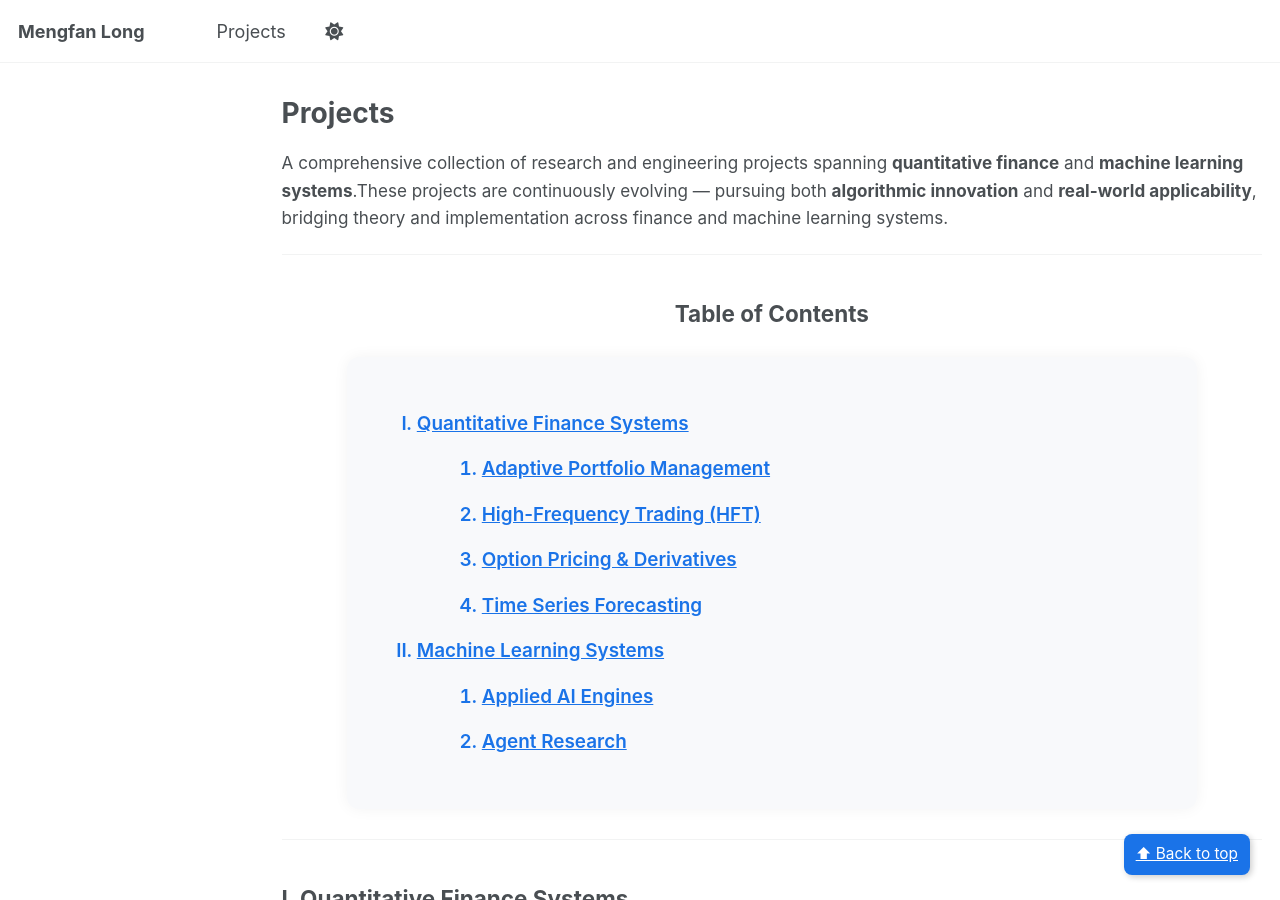
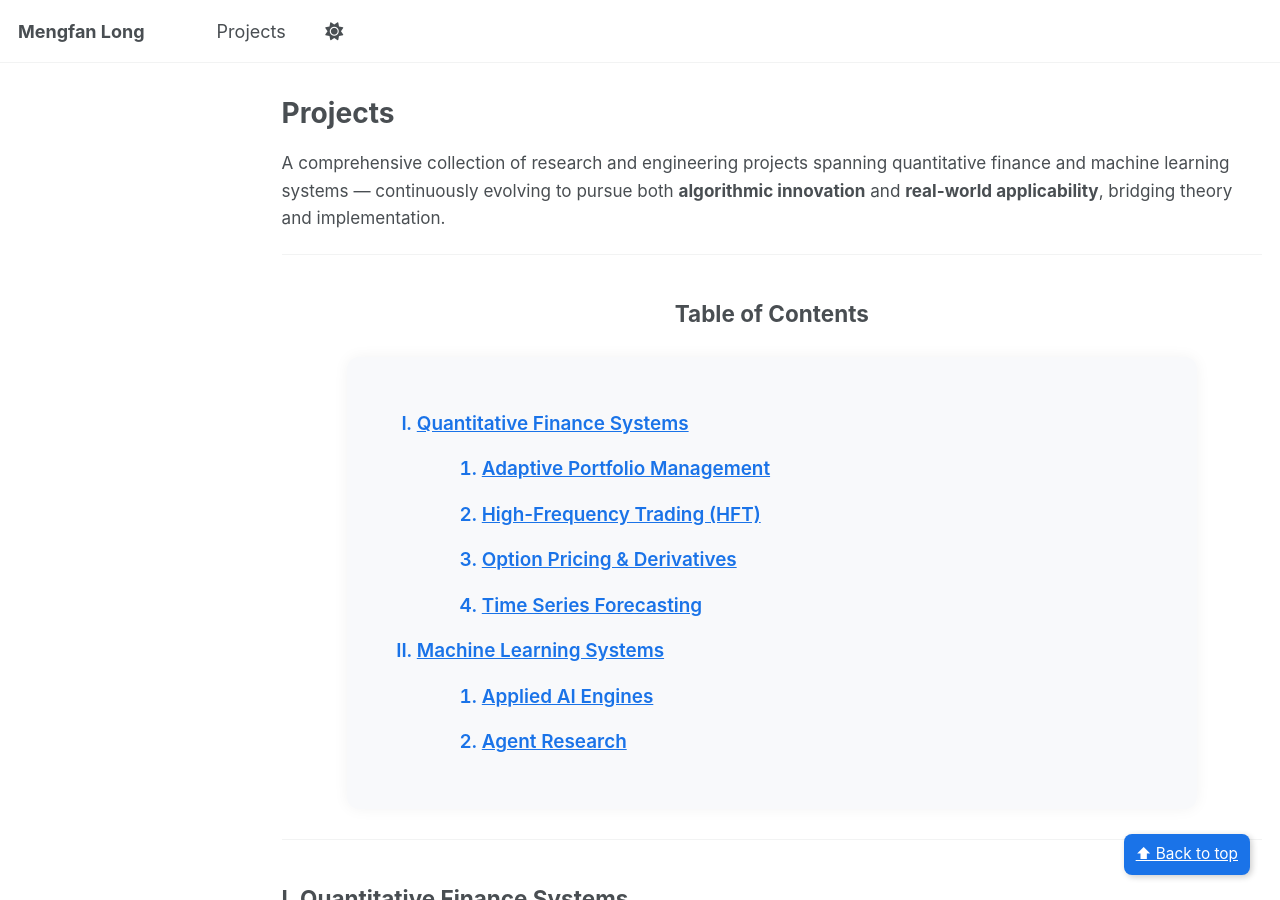
Before and after one commit to kevinlmf/kevinlmf.github.io, a Jekyll site: the page built from _pages/projects.md, in a window 1280 px wide and 900 px high. Built offline with Jekyll 4.4.1, drawn with Linux system fonts in a browser that asks for light colours; a script that is not in the unit is left out; some of the changed text lies outside the part shown.

Commit message:
Update projects.md for clarity and new content
Refined project description for clarity and added a new section about the quantitative trading ecosystem.

```diff
--- a/_pages/projects.md
+++ b/_pages/projects.md
@@ -7,7 +7,7 @@ author_profile: false
 
 <a id="top"></a>
 
-A comprehensive collection of research and engineering projects spanning **quantitative finance** and **machine learning systems**.These projects are continuously evolving — pursuing both <b>algorithmic innovation</b> and <b>real-world applicability</b>, bridging theory and implementation across finance and machine learning systems.
+A comprehensive collection of research and engineering projects spanning quantitative finance and machine learning systems — continuously evolving to pursue both <b>algorithmic innovation</b> and <b>real-world applicability</b>, bridging theory and implementation.
 
 ---
 
@@ -84,6 +84,14 @@ A comprehensive collection of research and engineering projects spanning **quant
 <p class="back-top"><a href="#top">⬆ Back to top</a></p>
 
 ---
+<div style="margin-top:40px; text-align:center; font-size:0.95em; color:#555;">
+Together, these projects form an integrated <b>quantitative trading ecosystem</b> — bridging <b>forecasting</b>, <b>optimization</b>, and <b>execution</b> into a unified framework that connects <b>theory</b>, <b>computation</b>, and <b>market practice</b>.
+</div>
+
+
+---
+
+
 
 ## <a id="ml"></a> II. Machine Learning Systems
 
```
